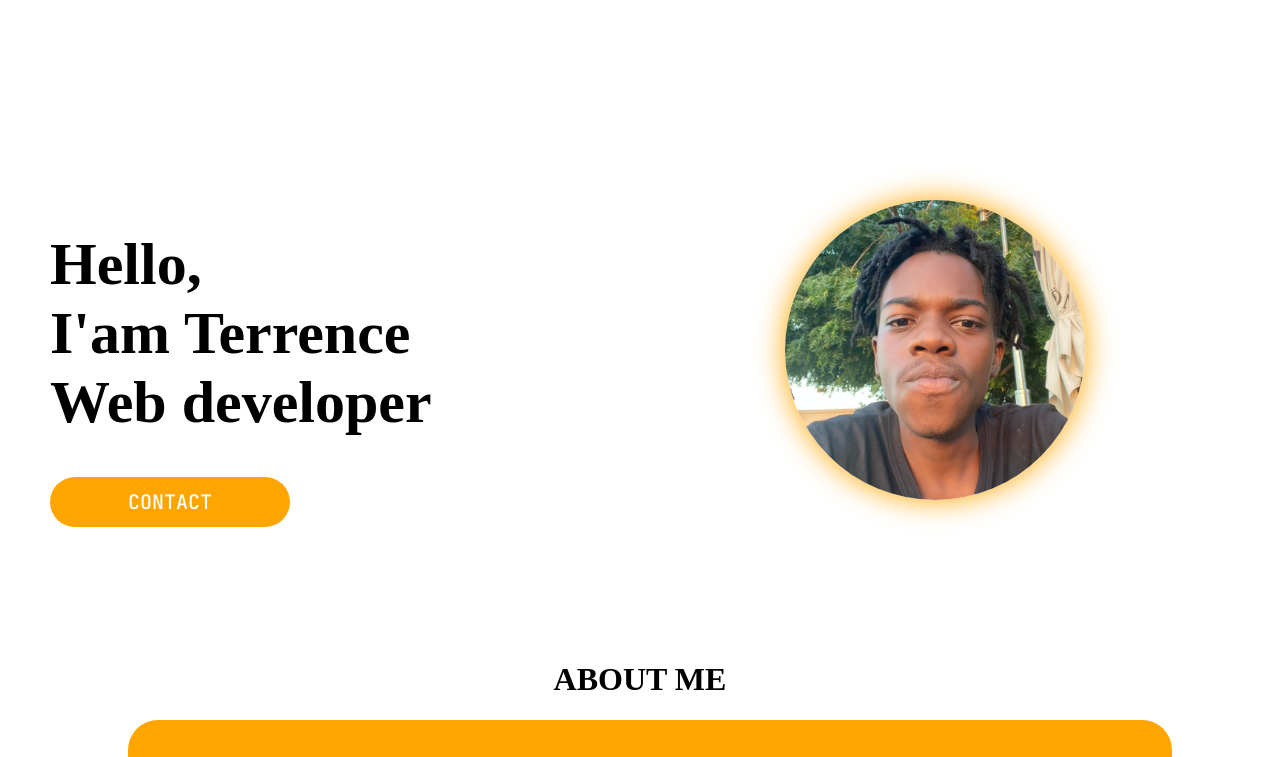
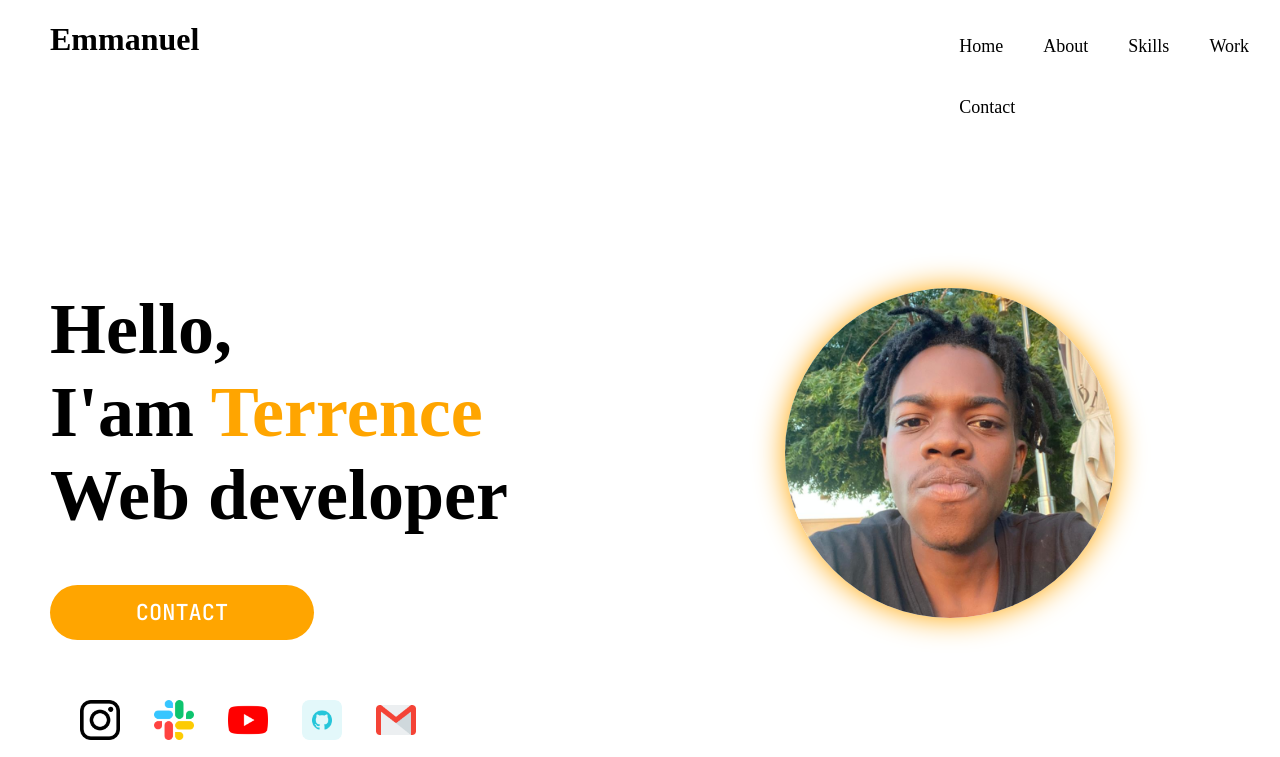
Before and after one commit to tevislin/emmanuel, a plain HTML site: page index.html in a window 1280 px wide. Shown: the top 757 px of the page. Drawn offline with Linux system fonts and the light colour scheme.

Commit message:
Added social media icons

```diff
--- a/css/style.css
+++ b/css/style.css
@@ -2,10 +2,33 @@ body {
   margin: 0;
   margin-top: 0;
 }
+
+/*HEADER */
+.header {
+  height: 11vh;
+  display: flex;
+  border-bottom: 2px grey;
+}
+.header h1 {
+  padding-left: 50px;
+}
+.header ul {
+  margin-left: 700px;
+}
+.header ul li {
+  float: left;
+  padding: 20px;
+  list-style: none;
+}
+.header ul li a {
+  text-decoration: none;
+  color: black;
+  font-size: 18px;
+}
+/*wrapper*/
 .wrapper {
-  height: 80vh;
+  height: 88vh;
   width: 100%;
-
   background-size: cover;
   background-position: center;
   position: relative;
@@ -16,38 +39,47 @@ body {
   width: 50%;
 }
 .terrence {
-  color: blue;
+  color: orange;
 }
 .hello {
-  margin-top: 230px;
+  margin-top: 200px;
   color: black;
   padding-left: 50px;
-
-  font-size: 60px;
+  font-size: 72px;
 }
 .contact1 {
   margin-left: 50px;
-  width: 240px;
-  height: 50px;
-  border-radius: 40px;
-  font-size: 20px;
+  width: 264px;
+  height: 55px;
+  border-radius: 44px;
+  font-size: 22px;
   color: white;
   background-color: orange;
   border-color: orange;
   border: 1px;
   font-family: "JetBrains Mono", monospace;
 }
+.icons {
+  margin-top: 60px;
+  padding-left: 50px;
+}
+.iconpic {
+  height: 40px;
+  width: 40px;
+  margin-left: 30px;
+}
 .mypic {
-  height: 300px;
-  width: 300px;
+  height: 330px;
+  width: 330px;
   background-image: url(me.jpg);
   background-position: center;
   background-size: cover;
-  border-radius: 150px;
+  border-radius: 165px;
   margin-top: 200px;
   margin-left: 145px;
   box-shadow: 0 0 30px orange;
 }
+
 /*ABOURT ME*/
 .aboutme h1 {
   text-align: center;
--- a/index.html
+++ b/index.html
@@ -10,11 +10,29 @@
     />
   </head>
   <body>
+    <!--HEADER-->
+    <div class="header">
+      <h1>Emmanuel</h1>
+      <ul>
+        <li><a href="">Home</a></li>
+        <li><a href="">About</a></li>
+        <li><a href="">Skills</a></li>
+        <li><a href="">Work</a></li>
+        <li><a href="">Contact</a></li>
+      </ul>
+    </div>
     <!--THE BACKGROUND PICTURE AND MY PICTURE-->
     <div class="wrapper">
-      <div class="introtext">
-        <h1 class="hello">Hello,<br />I'am <span>Terrence</span><span><br />Web developer</h1>
+        <div class="introtext">
+        <h1 class="hello">Hello,<br />I'am <span class="terrence">Terrence</span><span><br />Web developer</h1>
         <button class="contact1">CONTACT</button>
+        <div class="icons">
+         <a href="https://www.instagram.com/tevislin/"><img src="pics/instagram-logo.png" alt="icon" class="iconpic"></a>
+         <a href=""><img src="pics/slack.png" alt="icon" class="iconpic"></a>
+         <a href=""><img src="pics/youtube.png" alt="icon" class="iconpic"></a>
+         <a href=""><img src="pics/github.png" alt="icon" class="iconpic"></a>
+         <a href=""><img src="pics/gmail.png" alt="icon" class="iconpic"></a>
+         </div>
       </div>
       <div class="mypic"></div>
     </div>
```
Also changed, not shown: pics/github.png (added), pics/gmail.png (added), pics/instagram-logo.png (added), pics/slack.png (added), pics/youtube.png (added), 2 other files.
